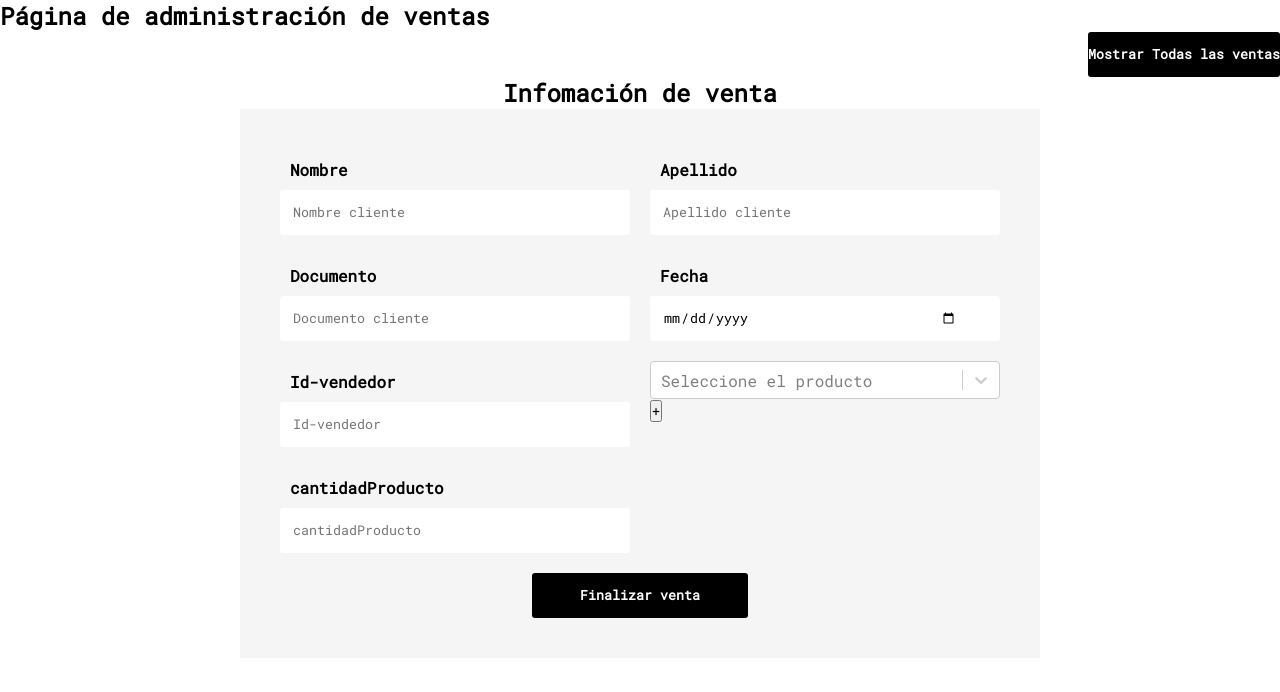
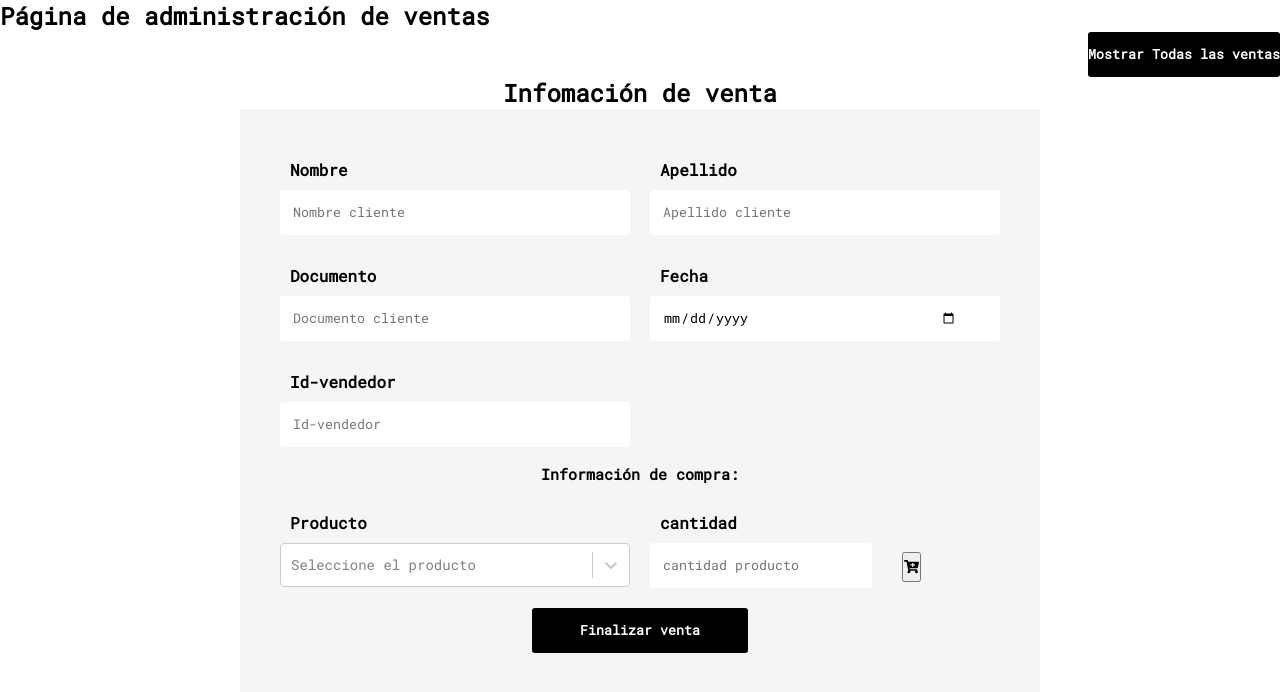
Before and after one commit to ValentinaForeroConde/ProTic, a React (Create React App) app: page /ventas in a window 1280 px wide. Both pictures are taken after a click on the button "Nueva Venta". Shown: the top 692 px of the page. Built offline with nearby package versions, Linux system fonts and the light colour scheme.

Commit message:
Se crea selector de productos en la vista de ventas, se arregla en input de ingresar la cantidad del producto y se agrega boton para añadir al carrito

```diff
--- a/src/components/Expresiones.jsx
+++ b/src/components/Expresiones.jsx
@@ -7,6 +7,7 @@ const Expresiones = {
         correo: /^[a-zA-Z0-9_.+-]+@[a-zA-Z0-9-]+\.[a-zA-Z0-9-.]+$/,
         telefono: /^\d{7,14}$/, // 7 a 14 numeros.
         valores: /^\d{4,10}$/,
+        cantidad: /^\d{1,1000}$/,
         fechas: /^\d{4}-(0?[1-9]|1[012])-(0?[1-9]|[12][0-9]|3[01])$/
 }
 
--- a/src/elements/Formularios.jsx
+++ b/src/elements/Formularios.jsx
@@ -145,8 +145,24 @@ const MensajeError = styled.div `
         grid-column: span 1;
     }
 `;
-
-
+const Etiqueta = styled.h3 `
+    font-size: 15px;
+    line-height: 15px;
+    padding: 0px 15px;
+    border-radius: 3px;
+    grid-column: span 2;
+    text-align: center;
+    @media(max-width: 800px){
+        grid-column: span 1;
+    }
+`;
+const ContCarrito = styled.div `
+    display: flex;
+`;
+const Carrito = styled.button`
+    height: 30px;
+    margin: 50px 0px 0px 30px  ;
+`;
 export {Formulario,
     Label,
     GrupoInput,
@@ -158,4 +174,7 @@ export {Formulario,
     Boton,
     MensajeExito,
     MensajeError,
+    Etiqueta,
+    ContCarrito,
+    Carrito,
 };
--- a/src/pages/Ventas.jsx
+++ b/src/pages/Ventas.jsx
@@ -1,11 +1,13 @@
 import React, { useEffect, useState } from 'react';
 import Input from 'components/Input';
-import {Formulario} from 'elements/Formularios';
+import {Formulario, Etiqueta, ContCarrito, Carrito} from 'elements/Formularios';
 import Expresiones from 'components/Expresiones';
 import BotonCentrado from 'components/BotonCentrado';
-import AlertaError from 'components/AlertaError'
-import Select from 'react-select';
+import AlertaError from 'components/AlertaError';
+import Selects from 'components/Selects';
 import {Table, TableHead, TableData, TableDataGrey, Boton, ContenedorBotonCentrado} from 'elements/Listas';
+import { FontAwesomeIcon } from '@fortawesome/react-fontawesome';
+import {faCartPlus} from '@fortawesome/free-solid-svg-icons';
 
 const ventasBackend = [
     {
@@ -120,14 +122,18 @@ const ventasBackend = [
     const [documento, cambiarDocumento] = useState({campo:'', valido: null});
     const [idVendedor, cambiarIdVendedor] = useState({campo:'', valido: null});
     const [fecha, cambiarFecha] = useState({campo:'', valido: null});
+    const [tipoProducto, cambiarTipoProducto] = useState({campo:'', valido: null});
     const [cantidadProducto, cambiarCantidadProducto] = useState({campo:'', valido: null});
     const [formularioValido, cambiarFormularioValido] = useState(null);
-    const foodOptions = [
-        {value: 'comida-perros-adultos', label: "Comida perros adultos"},
-        {value: 'comida-perros-cachorros', label: "Comida perros cachorros"},
-        {value: 'comida-perros-pelo-delgado', label: "Comida perros pelo delgado"}
 
-    ]
+    const productoOpciones = [
+      {value:'comida-cachorros', label: 'Comida cachorros'},
+      {value:'comida-adultos', label: 'Comida adultos'},
+      {value:'comida-seca', label: 'Comida seca'},
+      {value:'comida-humeda', label: 'Comida humeda'},
+      {value:'comida-razasGrandes', label: 'Comida razas grandes'}
+    ];
+
     const onSubmitForm = (e) =>{
         e.preventDefault();
         if (
@@ -136,6 +142,7 @@ const ventasBackend = [
             documento.valido === 'true' &&
             idVendedor.valido === 'true' &&
             fecha.valido === 'true' &&
+            tipoProducto.valido === 'true' &&
             cantidadProducto.valido === 'true'
             ){
                 cambiarFormularioValido(true);
@@ -144,6 +151,7 @@ const ventasBackend = [
                 cambiarDocumento({campo: '', valido:''});
                 cambiarIdVendedor({campo: '', valido:''});
                 cambiarFecha({campo: '', valido:''});
+                cambiarTipoProducto({campo: '', valido:''})
                 cambiarCantidadProducto({campo: '', valido:''});
                 // hacer envios a apis base de datos
             }else{
@@ -204,24 +212,31 @@ const ventasBackend = [
                     estado = {idVendedor}
                     cambiarEstado = {cambiarIdVendedor}
                  />
-                 <div>
-                    <Select
-                        options={foodOptions}
-                        placeholder = "Seleccione el producto"
-                        isSearchable
+                 <Etiqueta>Información de compra: </Etiqueta>
+                  <Selects
+                    user = "Producto"
+                    placeholdercont = "Seleccione el producto"
+                    tipo = "text"
+                    lenyenda = "Seleccione un producto"
+                    expresionRegular = {Expresiones.nombre}
+                    name = "tipoProducto"
+                    estado = {tipoProducto}
+                    cambiarEstado = {cambiarTipoProducto}
+                    opciones = {productoOpciones}
                   />
-                     <button>+</button>
-                 </div>
+                  <ContCarrito>
                     <Input
-                    user = "cantidadProducto"
-                    placeholdercont = "cantidadProducto"
+                      user = "cantidad"
+                      placeholdercont = "cantidad producto"
                       tipo = "number"
                       lenyenda = "Solo ingrese numeros para asignar una cantidad al producto"
-                    expresionRegular = {Expresiones.telefono}
+                      expresionRegular = {Expresiones.cantidad}
                       name = "cantidadProducto"
                       estado = {cantidadProducto}
                       cambiarEstado = {cambiarCantidadProducto}
                     />
+                    <Carrito><FontAwesomeIcon icon={faCartPlus}/></Carrito>
+                  </ContCarrito>
                 {formularioValido === false  && <AlertaError/>}
                 <BotonCentrado
                     nombreBoton = "Finalizar venta"
```
Lines whose indentation alone changed are shown as unchanged.
